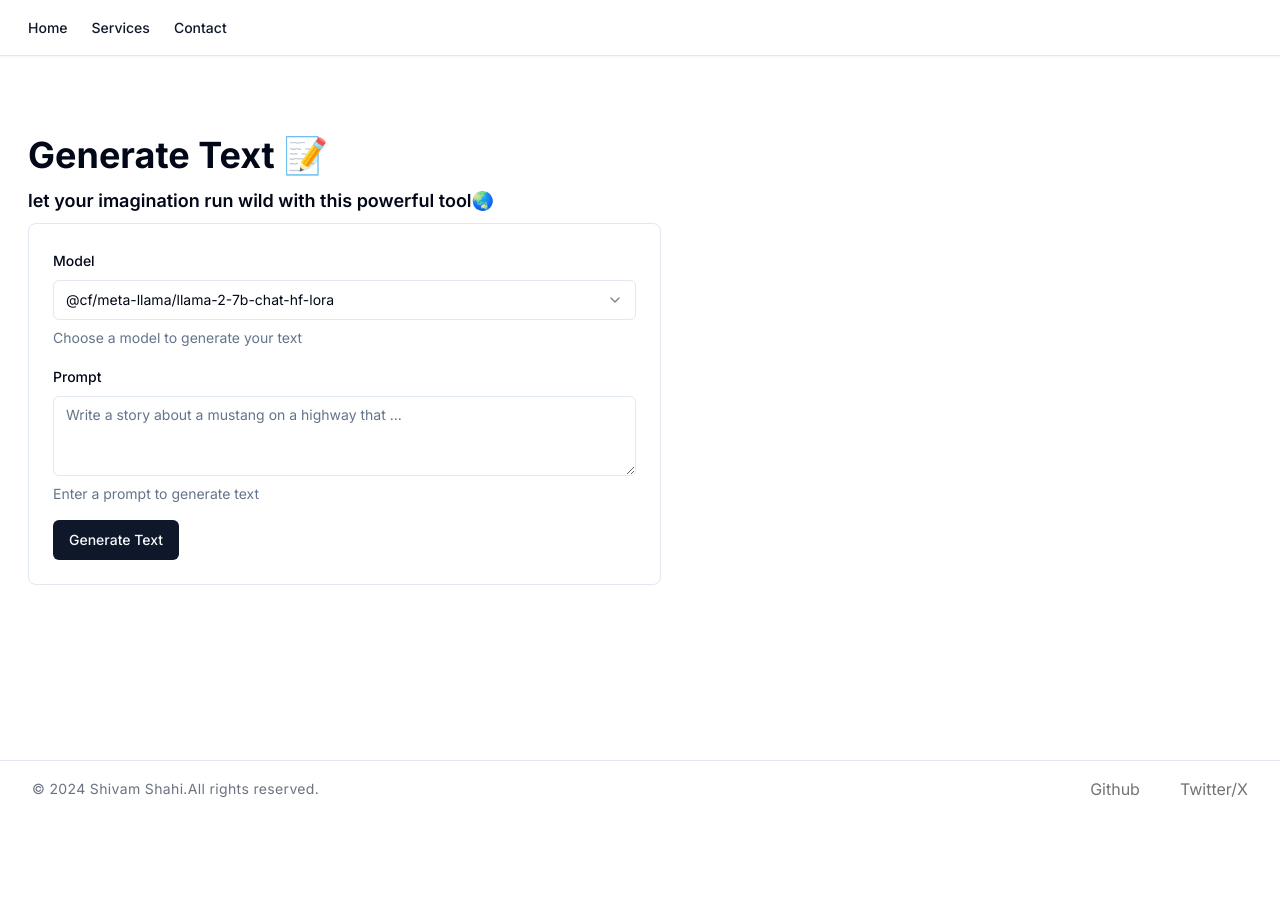
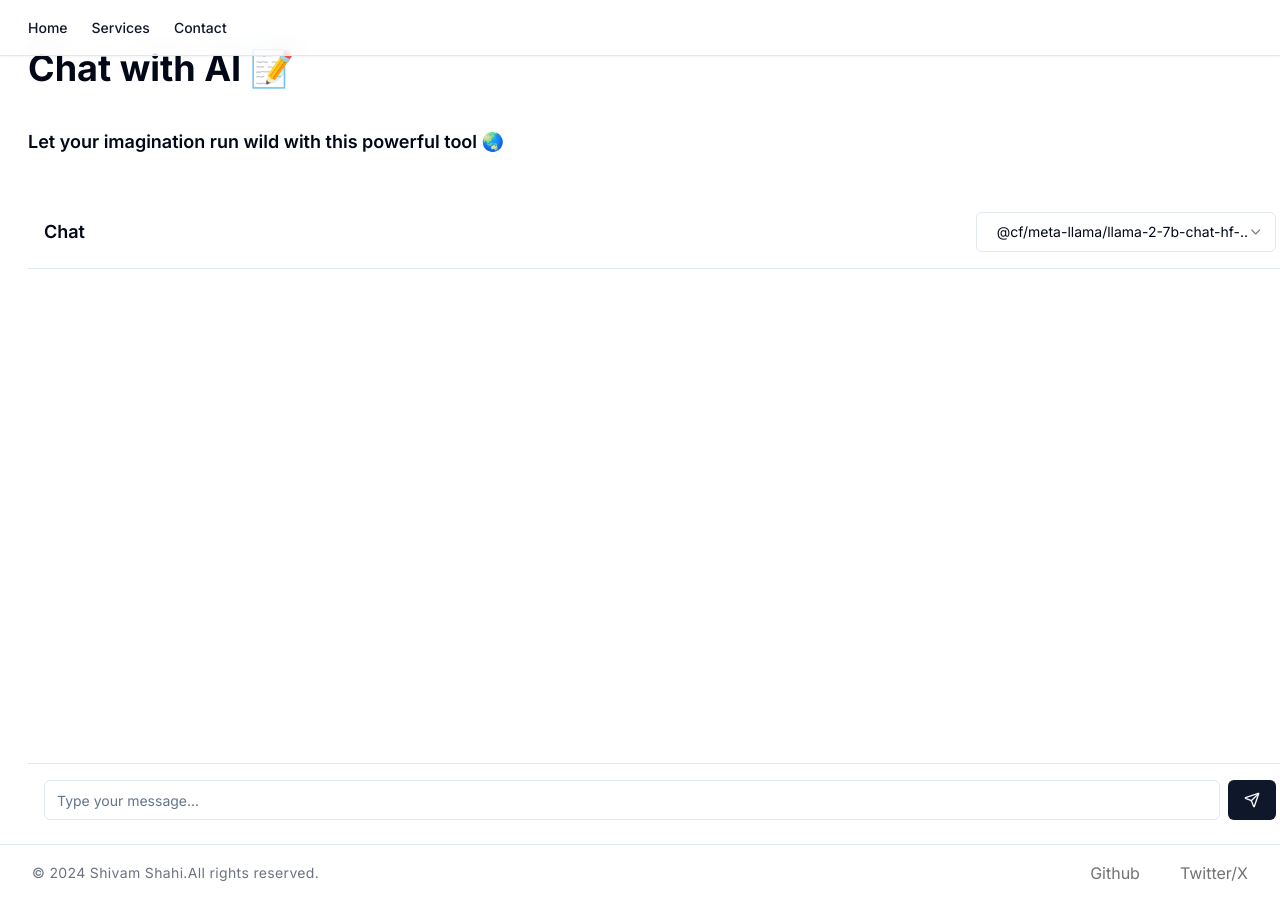
Before and after one commit to shivamshahi07/aisymphony, a Next.js app in the folder frontend/: page /text-gen in a window 1280 px wide. Before the commit the page ends 817 px from the top, so only its background shows below. Built offline with nearby package versions, Linux system fonts and the light colour scheme.

Commit message:
chat instead of one shot

```diff
--- a/frontend/app/(landing)/text-gen/page.tsx
+++ b/frontend/app/(landing)/text-gen/page.tsx
@@ -1,15 +1,15 @@
 import Textform from "@/components/textform";
 
-const GenerateImagePage = () => {
+const GenerateTextPage = () => {
   return (
-    <div className="w-full flex flex-col justify-center min-h-screen -mt-10 p-2 ml-5 ">
-      <h1 className="mb-3 text-4xl font-bold">Generate Text 📝</h1>
-      <h3 className="mb-12 text-lg font-semibold ">
-        let your imagination run wild with this powerful tool🌏{" "}
+    <div className="w-full flex flex-col justify-center min-h-screen mt-10 p-2 ml-5 ">
+      <h1 className="mb-10 text-4xl font-bold">Chat with AI 📝</h1>
+      <h3 className="mb-10 text-lg font-semibold ">
+        Let your imagination run wild with this powerful tool 🌏
       </h3>
       <Textform />
     </div>
   );
 };
 
-export default GenerateImagePage;
+export default GenerateTextPage;
--- a/frontend/components/textform.tsx
+++ b/frontend/components/textform.tsx
@@ -4,15 +4,13 @@ import { useState, useRef, useEffect } from "react";
 import { useForm } from "react-hook-form";
 import { zodResolver } from "@hookform/resolvers/zod";
 import { z } from "zod";
-import { Loader } from "lucide-react";
+import { Loader, Send } from "lucide-react";
 import { Button } from "@/components/ui/button";
 import {
   Form,
   FormControl,
-  FormDescription,
   FormField,
   FormItem,
-  FormLabel,
   FormMessage,
 } from "@/components/ui/form";
 import {
@@ -22,7 +20,7 @@ import {
   SelectTrigger,
   SelectValue,
 } from "@/components/ui/select";
-import { Textarea } from "./ui/textarea";
+import { Input } from "./ui/input";
 
 const models: { [key: string]: string } = {
   m1: "@cf/meta-llama/llama-2-7b-chat-hf-lora",
@@ -34,23 +32,49 @@ const models: { [key: string]: string } = {
   m7: "@hf/nexusflow/starling-lm",
 };
 
+interface Message {
+  role: "user" | "assistant";
+  content: string;
+}
+
 const formSchema = z.object({
   modelName: z.enum(["m1", "m2", "m3", "m4", "m5", "m6", "m7"]),
-  prompt: z.string().min(5, {
-    message: "Prompt must be at least 5 characters.",
+  message: z.string().min(1, {
+    message: "Message cannot be empty.",
   }),
 });
 
-const Textform = () => {
-  const [textresponse, settextresponse] = useState<string>("");
+const ChatMessage = ({ message }: { message: Message }) => {
+  return (
+    <div
+      className={`flex w-full ${
+        message.role === "user" ? "justify-end" : "justify-start"
+      } mb-4`}
+    >
+      <div
+        className={`max-w-[80%] rounded-lg px-4 py-2 ${
+          message.role === "user"
+            ? "bg-blue-500 text-white"
+            : "bg-gray-100 text-gray-900"
+        }`}
+      >
+        {message.content}
+      </div>
+    </div>
+  );
+};
+
+const ChatForm = () => {
+  const [messages, setMessages] = useState<Message[]>([]);
   const [isGenerating, setIsGenerating] = useState(false);
-  const [isWaiting, setIsWaiting] = useState(false);
+  const [currentResponse, setCurrentResponse] = useState("");
   const abortControllerRef = useRef<AbortController | null>(null);
+  const chatContainerRef = useRef<HTMLDivElement>(null);
 
   const form = useForm<z.infer<typeof formSchema>>({
     resolver: zodResolver(formSchema),
     defaultValues: {
-      prompt: "",
+      message: "",
       modelName: "m1",
     },
   });
@@ -63,10 +87,22 @@ const Textform = () => {
     };
   }, []);
 
+  useEffect(() => {
+    if (chatContainerRef.current) {
+      chatContainerRef.current.scrollTop = chatContainerRef.current.scrollHeight;
+    }
+  }, [messages, currentResponse]);
+
   const onSubmit = async (values: z.infer<typeof formSchema>) => {
-    settextresponse("");
+    const userMessage = values.message;
+    form.reset({ message: "", modelName: values.modelName });
+
+    // Add user message immediately
+    const newMessages: Message[] = [...messages, { role: "user" as const, content: userMessage }];
+    setMessages(newMessages);
+
     setIsGenerating(true);
-    setIsWaiting(true);
+    setCurrentResponse("");
 
     try {
       abortControllerRef.current = new AbortController();
@@ -79,16 +115,15 @@ const Textform = () => {
           },
           body: JSON.stringify({
             modelName: values.modelName,
-            prompt: values.prompt,
+            prompt: userMessage,
+            messages: newMessages,
           }),
           signal: abortControllerRef.current.signal,
         }
       );
 
       if (!response.ok) {
-        throw new Error(
-          "Failed to get a response from server, please try again."
-        );
+        throw new Error("Failed to get a response from server, please try again.");
       }
 
       const reader = response.body?.getReader();
@@ -96,23 +131,38 @@ const Textform = () => {
         throw new Error("Failed to read response stream");
       }
 
+      let accumulatedResponse = "";
       const decoder = new TextDecoder();
+
       while (true) {
         const { done, value } = await reader.read();
-        if (done) break;
+        if (done) {
+          // Only add the message if it hasn't been added by [DONE] event
+          if (isGenerating) {
+            setMessages(prev => [...prev, { role: "assistant" as const, content: accumulatedResponse }]);
+            setCurrentResponse("");
+            setIsGenerating(false);
+          }
+          break;
+        }
+
         const chunk = decoder.decode(value, { stream: true });
         const lines = chunk.split("\n").filter((line) => line.trim() !== "");
+
         for (const line of lines) {
           if (line.startsWith("data: ")) {
             const data = line.slice(6);
             if (data === "[DONE]") {
+              setMessages(prev => [...prev, { role: "assistant" as const, content: accumulatedResponse }]);
+              setCurrentResponse("");
               setIsGenerating(false);
               break;
             }
             try {
               const parsed = JSON.parse(data);
-              settextresponse((prev) => prev + (parsed.response || ""));
-              setIsWaiting(false);
+              const newText = parsed.response || "";
+              accumulatedResponse += newText;
+              setCurrentResponse(accumulatedResponse);
             } catch (e) {
               console.error("Error parsing JSON:", e);
             }
@@ -126,50 +176,51 @@ const Textform = () => {
             `${new Date().toISOString()} - POST generate-text Error:`,
             error
           );
-          settextresponse("An error occurred while generating the text.");
+          setMessages((prev) => [
+            ...prev,
+            {
+              role: "assistant",
+              content: "An error occurred while generating the response.",
+            },
+          ]);
         }
       } else {
         console.error(
           `${new Date().toISOString()} - POST generate-text Unknown Error:`,
           error
         );
-        settextresponse("An unknown error occurred.");
+        setMessages((prev) => [
+          ...prev,
+          { role: "assistant", content: "An unknown error occurred." },
+        ]);
       }
     } finally {
       setIsGenerating(false);
-
-      setIsWaiting(false);
     }
   };
 
   const handleStopGeneration = () => {
     if (abortControllerRef.current) {
       abortControllerRef.current.abort();
+      if (currentResponse) {
+        setMessages(prev => [...prev, { role: "assistant" as const, content: currentResponse }]);
+        setCurrentResponse("");
+      }
       setIsGenerating(false);
-      setIsWaiting(false);
     }
   };
 
   return (
-    <div className="w-full flex flex-col lg:flex-row items-start gap-6 -mt-10">
-      <div className="w-full border rounded-lg p-6">
-        <Form {...form}>
-          <form onSubmit={form.handleSubmit(onSubmit)} className="space-y-4">
-            <FormField
-              control={form.control}
-              name="modelName"
-              render={({ field }) => (
-                <FormItem>
-                  <FormLabel>Model</FormLabel>
+    <div className="w-full h-[80vh] flex flex-col">
+      <div className="flex items-center justify-between p-4 border-b">
+        <h2 className="text-lg font-semibold">Chat</h2>
         <Select
-                    onValueChange={field.onChange}
-                    defaultValue={field.value}
+          value={form.watch("modelName")}
+          onValueChange={(value) => form.setValue("modelName", value as any)}
         >
-                    <FormControl>
-                      <SelectTrigger>
+          <SelectTrigger className="w-[300px]">
             <SelectValue placeholder="Choose a model" />
           </SelectTrigger>
-                    </FormControl>
           <SelectContent>
             {Object.entries(models).map(([key, value]) => (
               <SelectItem key={key} value={key}>
@@ -178,69 +229,63 @@ const Textform = () => {
             ))}
           </SelectContent>
         </Select>
-                  <FormDescription>
-                    Choose a model to generate your text
-                  </FormDescription>
+      </div>
+
+      <div
+        ref={chatContainerRef}
+        className="flex-1 overflow-y-auto p-4 space-y-4"
+      >
+        {messages.map((message, index) => (
+          <ChatMessage key={index} message={message} />
+        ))}
+        {currentResponse && (
+          <ChatMessage message={{ role: "assistant", content: currentResponse }} />
+        )}
+      </div>
+
+      <div className="p-4 border-t">
+        <Form {...form}>
+          <form
+            onSubmit={form.handleSubmit(onSubmit)}
+            className="flex items-center space-x-2"
+          >
+            <FormField
+              control={form.control}
+              name="message"
+              render={({ field }) => (
+                <FormItem className="flex-1">
+                  <FormControl>
+                    <Input
+                      placeholder="Type your message..."
+                      {...field}
+                      disabled={isGenerating}
+                    />
+                  </FormControl>
                   <FormMessage />
                 </FormItem>
               )}
             />
-
-            <FormField
-              control={form.control}
-              name="prompt"
-              render={({ field }) => (
-                <FormItem>
-                  <FormLabel>Prompt</FormLabel>
-                  <FormControl>
-                    <Textarea
-                      placeholder="Write a story about a mustang on a highway that ..."
-                      {...field}
-                    />
-                  </FormControl>
-                  <FormDescription>
-                    Enter a prompt to generate text
-                  </FormDescription>
-                  <FormMessage />
-                </FormItem>
-              )}
-            />
-            <div className=" flex gap-x-4 ">
             <Button type="submit" disabled={isGenerating}>
               {isGenerating ? (
-                  <Loader className="animate-spin mr-2" size={16} />
-                ) : null}
-                Generate Text
+                <Loader className="animate-spin" size={16} />
+              ) : (
+                <Send size={16} />
+              )}
             </Button>
-
             {isGenerating && (
               <Button
                 type="button"
-                  className="mb-1 mr-2 "
+                variant="outline"
                 onClick={handleStopGeneration}
               >
-                  Stop Generation
+                Stop
               </Button>
             )}
-            </div>
           </form>
         </Form>
-      </div>
-
-      <div className="w-full flex flex-col items-center justify-center">
-        {isWaiting && (
-          <p className="animate-pulse">Generating text, please wait...🤔</p>
-        )}
-        {textresponse && (
-          <div className="flex flex-col items-center">
-            <p className="rounded-md shadow-sm p-4 bg-gray-100">
-              {textresponse}
-            </p>
-          </div>
-        )}
       </div>
     </div>
   );
 };
 
-export default Textform;
+export default ChatForm;
```
Lines whose indentation alone changed are shown as unchanged.
